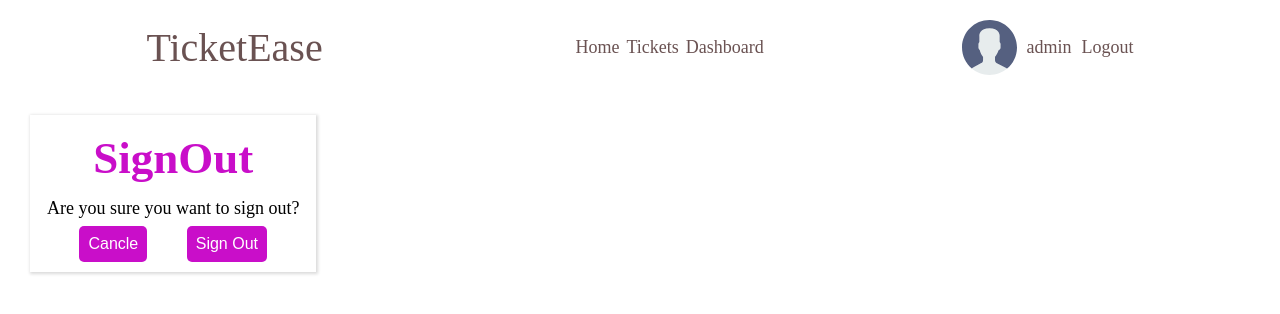
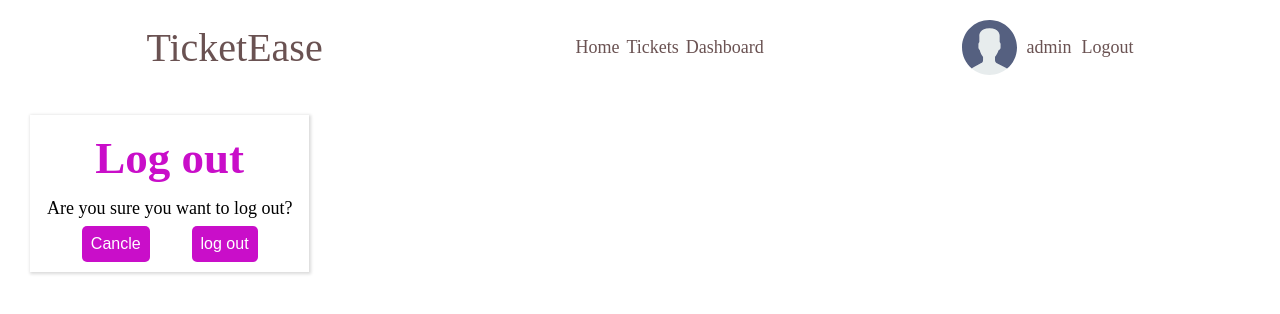
Before and after one commit to TKaburu/TicketEase, a Django app: page /accounts/logout/ in a window 1280 px wide. Shown: the top 314 px of the page. Run offline with Django 5.2, Linux system fonts and the light colour scheme; a user stored in the database is signed in.

Commit message:
fix: changed 'signout' to 'log out'

```diff
--- a/templates/account/logout.html
+++ b/templates/account/logout.html
@@ -8,11 +8,11 @@
 {% block content %}
     <div class="account-container">
         <div class="title">
-            <h2>SignOut</h2>
+            <h2>Log out</h2>
         </div>
         <div class="account-auth">
             {% element p %}
-            {% trans 'Are you sure you want to sign out?' %}
+            {% trans 'Are you sure you want to log out?' %}
             {% endelement %}
         </div>
 
@@ -28,7 +28,7 @@
                 {% endslot %}
                 {% slot actions %}
                     {% element button type="submit" %}
-                        {% trans 'Sign Out' %}
+                        {% trans 'log out' %}
                     {% endelement %}
                 {% endslot %}
             {% endelement %}
```
